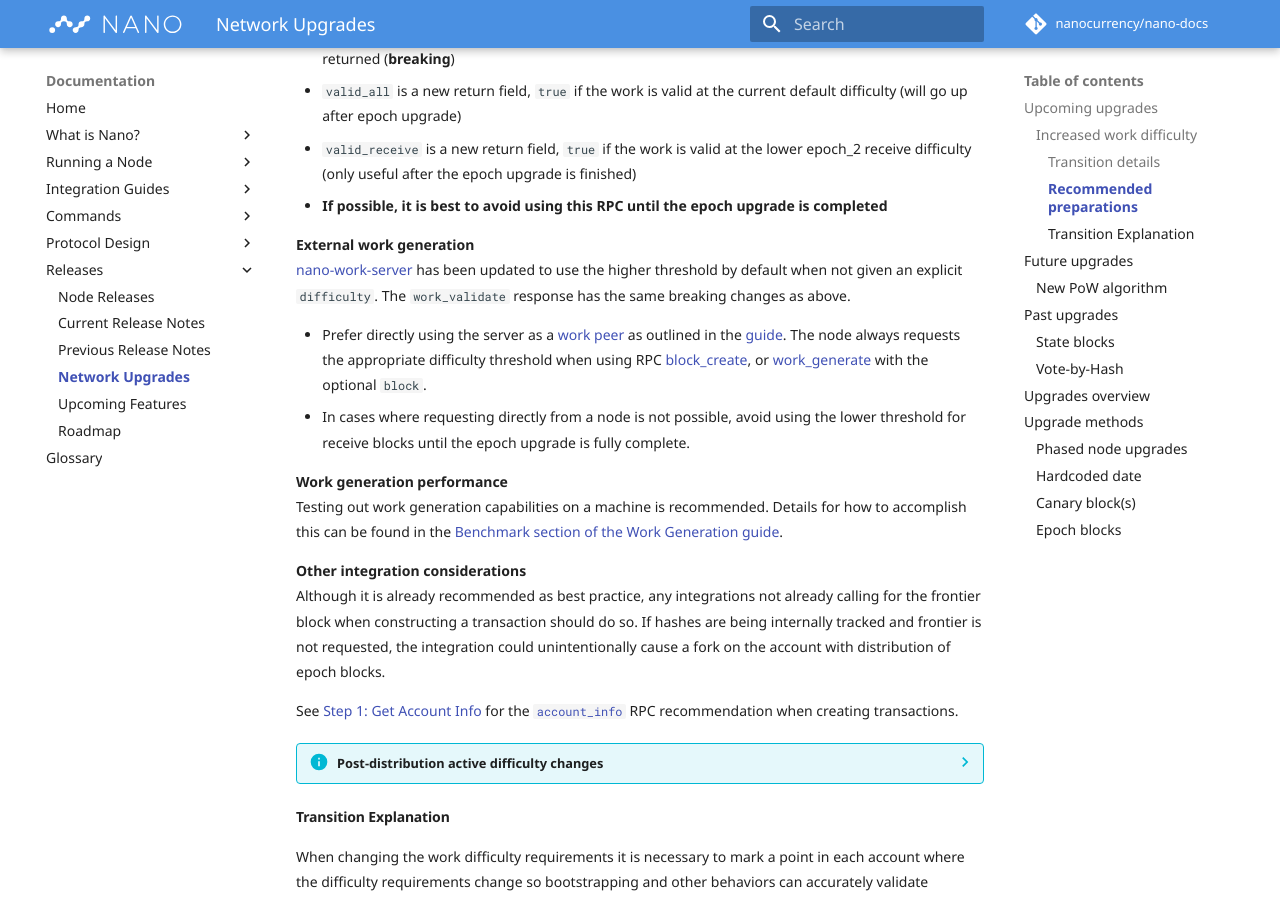
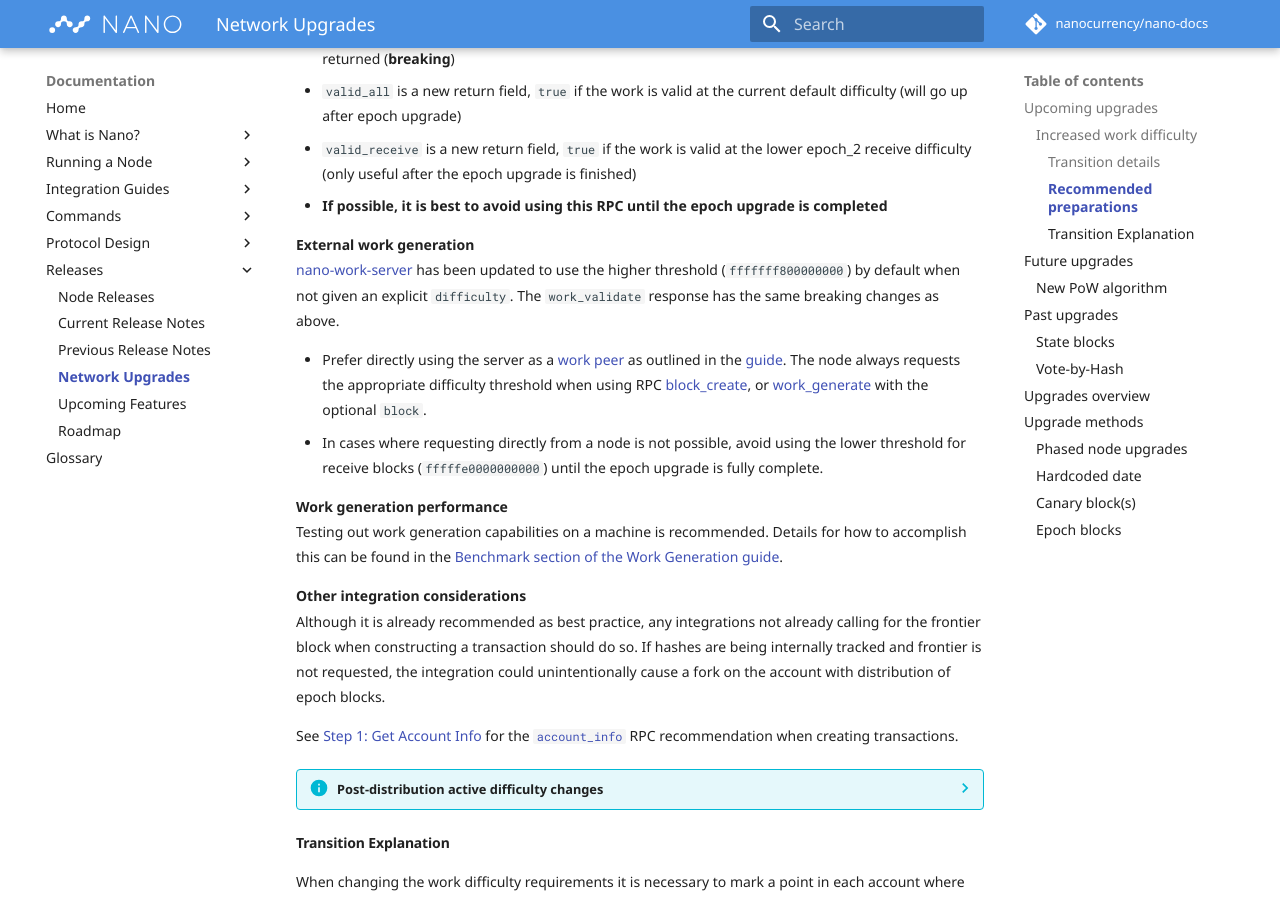
Before and after one commit to nanocurrency/nano-docs, an MkDocs documentation site: the page built from docs/releases/network-upgrades.md, in a window 1280 px wide and 900 px high, scrolled down 1528 px. Built offline with MkDocs 1.6.1 and Material for MkDocs 9.7.7, drawn with Linux system fonts in a browser that asks for light colours; comment, search, counter and statistics services are not loaded.

Commit message:
Add explicit lower and upper work thresholds in more prominent place

```diff
--- a/docs/releases/network-upgrades.md
+++ b/docs/releases/network-upgrades.md
@@ -41,10 +41,10 @@
 * **If possible, it is best to avoid using this RPC until the epoch upgrade is completed**
 
 **External work generation**
-[nano-work-server](https://github.com/nanocurrency/nano-work-server) has been updated to use the higher threshold by default when not given an explicit `difficulty`. The `work_validate` response has the same breaking changes as above.
+[nano-work-server](https://github.com/nanocurrency/nano-work-server) has been updated to use the higher threshold (`fffffff800000000`) by default when not given an explicit `difficulty`. The `work_validate` response has the same breaking changes as above.
 
 * Prefer directly using the server as a [work peer](../integration-guides/work-generation.md#nodework_peers) as outlined in the [guide](../integration-guides/work-generation.md#work-generated-using-the-node-incl-work-peers). The node always requests the appropriate difficulty threshold when using RPC [block_create](../commands/rpc-protocol.md#block_create), or [work_generate](../commands/rpc-protocol.md#work_generate) with the optional `block`.
-* In cases where requesting directly from a node is not possible, avoid using the lower threshold for receive blocks until the epoch upgrade is fully complete.
+* In cases where requesting directly from a node is not possible, avoid using the lower threshold for receive blocks (`fffffe0000000000`) until the epoch upgrade is fully complete.
 
 **Work generation performance**
 Testing out work generation capabilities on a machine is recommended. Details for how to accomplish this can be found in the [Benchmark section of the Work Generation guide](../integration-guides/work-generation.md#benchmarks).
```
